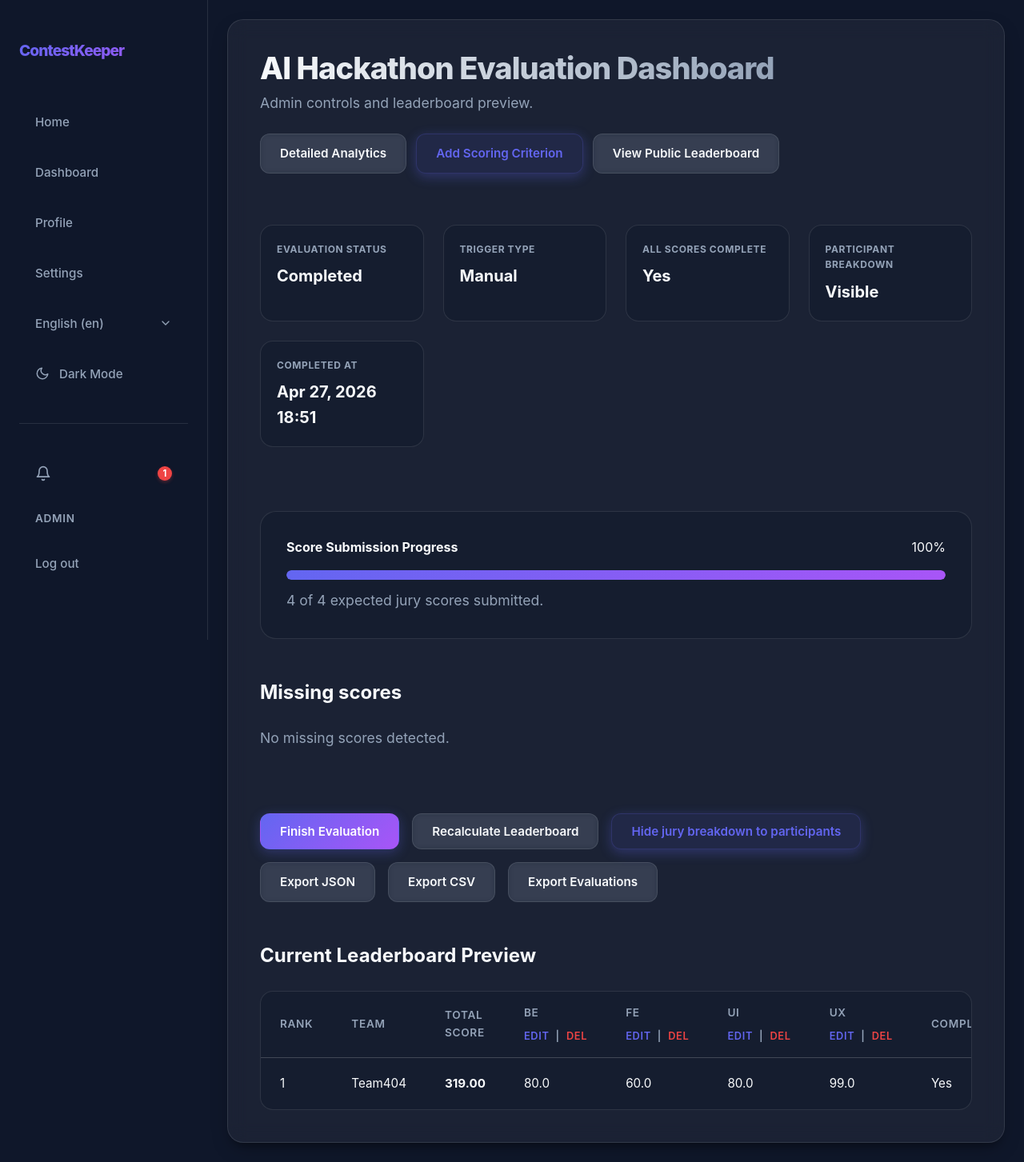
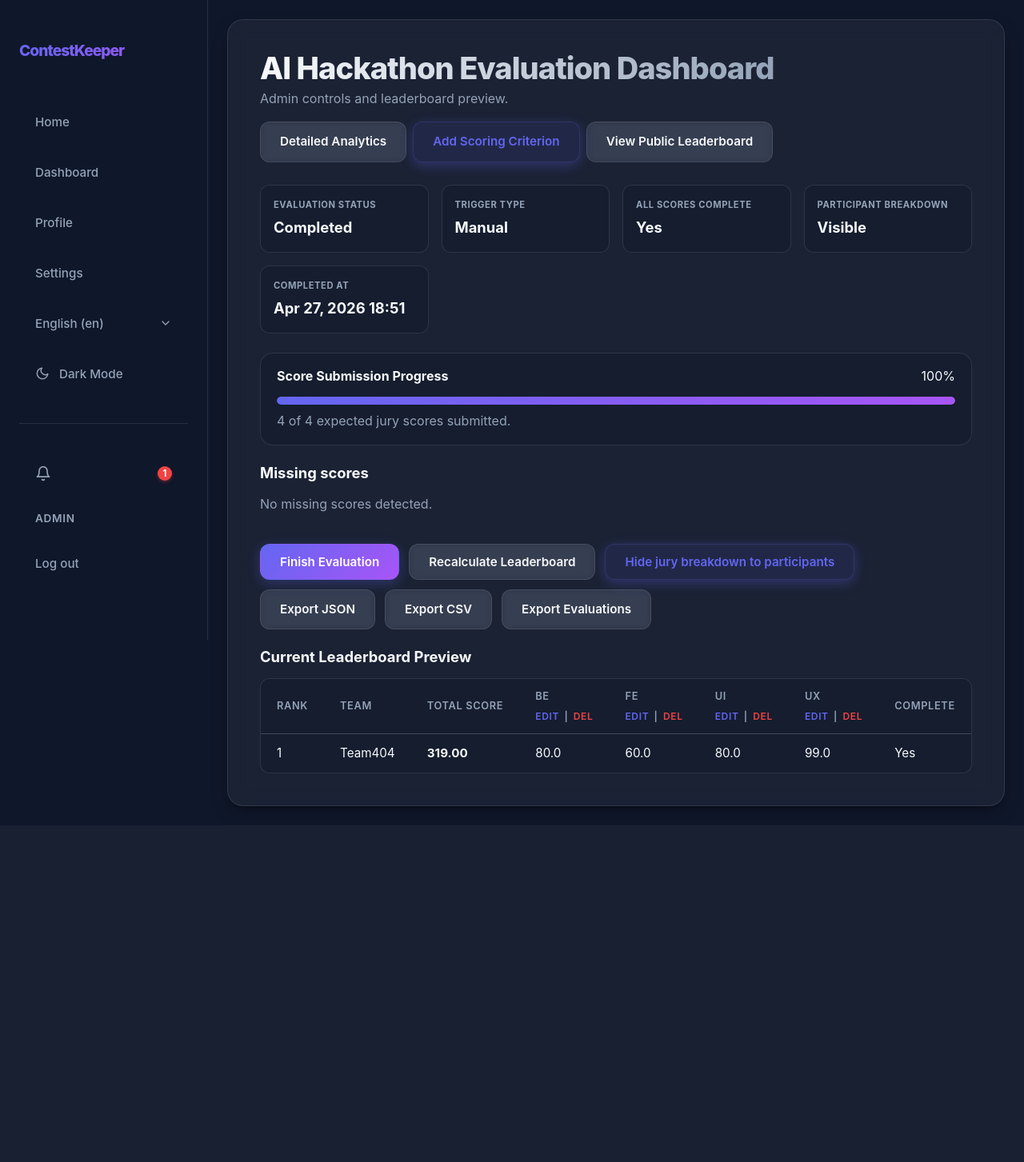
Before and after one commit to yourbrolol/team404NotFound, a Django app: page /en/contests/14/board/ in a window 1280 px wide. Shown: the whole page at 80% size. After the commit the page ends 1019 px from the top, so only its background shows below. Run offline with Django 5.2, Linux system fonts and the light colour scheme; a user stored in the database is signed in; data comes from the database, SQL or seed files in the repository; both versions use the stored data as it was after the commit; some web fonts are replaced.

Commit message:
fix admin_leaderboard + dashboard design issues

```diff
--- a/ContestKeeper/app/static/css/leaderboards/admin_leaderboard_dashboard.css
+++ b/ContestKeeper/app/static/css/leaderboards/admin_leaderboard_dashboard.css
@@ -8,35 +8,35 @@
     display: flex;
     justify-content: space-between;
     align-items: center;
-    margin-bottom: 2.5rem;
+    margin-bottom: 1.25rem;
     flex-wrap: wrap;
-    gap: 1.5rem;
+    gap: 1rem;
 }
 
 .header-actions {
     display: flex;
-    gap: 0.75rem;
+    gap: 0.5rem;
     flex-wrap: wrap;
 }
 
 .dashboard-subtitle {
-    margin: 0.5rem 0 0;
+    margin: 0.25rem 0 0;
     color: var(--text-muted);
-    font-size: 1.1rem;
+    font-size: 1rem;
 }
 
 .status-grid {
     display: grid;
-    grid-template-columns: repeat(auto-fit, minmax(200px, 1fr));
-    gap: 1.5rem;
-    margin-top: 1.5rem;
-    margin-bottom: 2.5rem;
+    grid-template-columns: repeat(auto-fit, minmax(180px, 1fr));
+    gap: 1rem;
+    margin-top: 0.5rem;
+    margin-bottom: 0.5rem;
 }
 
 .status-card {
     background: var(--bg-navy-soft);
-    padding: 1.25rem;
-    border-radius: 1rem;
+    padding: 1rem;
+    border-radius: 0.75rem;
     border: 1px solid var(--border);
     transition: all 0.3s ease;
 }
@@ -48,23 +48,23 @@
 
 .status-card h4 {
     color: var(--text-muted);
-    font-size: 0.75rem;
+    font-size: 0.7rem;
     text-transform: uppercase;
     letter-spacing: 0.05em;
-    margin-bottom: 0.5rem;
+    margin-bottom: 0.25rem;
 }
 
 .status-card p {
-    font-size: 1.25rem;
+    font-size: 1.15rem;
     font-weight: 700;
     color: var(--text-main);
 }
 
 .progress-section {
-    margin-top: 2.5rem;
-    padding: 2rem;
+    margin-top: 1rem;
+    padding: 1rem 1.25rem;
     background: var(--bg-navy-soft);
-    border-radius: 1.25rem;
+    border-radius: 1rem;
     border: 1px solid var(--border);
 }
 
@@ -72,16 +72,16 @@
     display: flex;
     justify-content: space-between;
     align-items: center;
-    margin-bottom: 1rem;
+    margin-bottom: 0.75rem;
 }
 
 .progress-bar-container {
     background: var(--border);
     border-radius: 999px;
     overflow: hidden;
-    height: 12px;
+    height: 10px;
     width: 100%;
-    margin-bottom: 0.75rem;
+    margin-bottom: 0.5rem;
     box-shadow: inset 0 2px 4px rgba(0,0,0,0.1);
 }
 
@@ -93,22 +93,22 @@
 }
 
 .content-section {
-    margin-top: 3rem;
+    margin-top: 1.25rem;
 }
 
 .content-section h4 {
-    font-size: 1.5rem;
-    margin-bottom: 1.5rem;
+    font-size: 1.15rem;
+    margin-bottom: 0.75rem;
     display: flex;
     align-items: center;
-    gap: 0.75rem;
+    gap: 0.5rem;
 }
 
 .table-wrapper {
     overflow-x: auto;
-    margin-top: 0.75rem;
+    margin-top: 0.5rem;
     background: var(--bg-navy-soft);
-    border-radius: 1rem;
+    border-radius: 0.75rem;
     border: 1px solid var(--border);
 }
 
@@ -120,17 +120,17 @@
 
 .admin-table th {
     text-align: left;
-    padding: 1rem 1.5rem;
+    padding: 0.75rem 1.25rem;
     color: var(--text-muted);
     font-weight: 600;
-    font-size: 0.85rem;
+    font-size: 0.8rem;
     text-transform: uppercase;
     letter-spacing: 0.05em;
     border-bottom: 1px solid var(--border);
 }
 
 .admin-table td {
-    padding: 1.25rem 1.5rem;
+    padding: 0.75rem 1.25rem;
     border-bottom: 1px solid var(--border);
     color: var(--text-main);
     font-size: 0.95rem;
@@ -145,10 +145,10 @@
 }
 
 .criterion-actions {
-    font-size: 0.8rem;
+    font-size: 0.75rem;
     display: flex;
-    gap: 0.5rem;
-    margin-top: 0.5rem;
+    gap: 0.4rem;
+    margin-top: 0.25rem;
 }
 
 .action-edit {
@@ -166,16 +166,16 @@
 .action-buttons-group {
     display: flex;
     flex-wrap: wrap;
-    gap: 1rem;
+    gap: 0.75rem;
     align-items: center;
-    margin-top: 2rem;
+    margin-top: 1rem;
 }
 
 .pagination-container {
-    margin-top: 2.5rem;
+    margin-top: 1.25rem;
     display: flex;
     justify-content: center;
-    gap: 0.5rem;
+    gap: 0.4rem;
     flex-wrap: wrap;
 }
 
@@ -183,14 +183,18 @@
     .dashboard-header-section {
         flex-direction: column;
         align-items: flex-start;
+        gap: 1rem;
     }
 
     .header-actions {
         width: 100%;
+        gap: 0.4rem;
     }
 
     .header-actions .btn {
         flex: 1;
         min-width: fit-content;
+        padding: 0.6rem 1rem;
+        font-size: 0.85rem;
     }
 }
```
Also changed, not shown: ContestKeeper/app/static/css/leaderboards/leaderboard.css (+25 -23 lines), dev/issues.md (+2 -3 lines), ContestKeeper/db.sqlite3.
